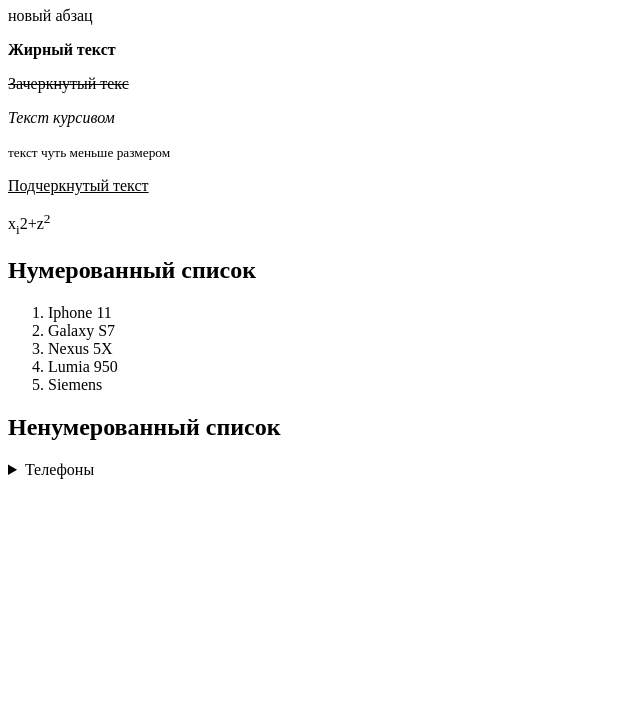
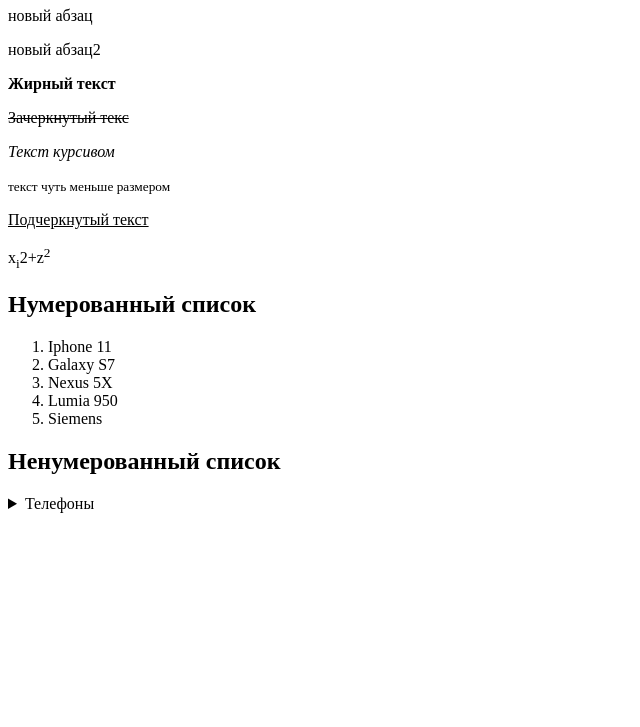
Before and after one commit to ChernovaNaday/myfirstsite, a plain HTML site: page index.html in a window 1280 px wide. Shown: the part 73-800 px from the top of the page, without its empty margins (0-640 px from the left). Drawn offline with Linux system fonts and the light colour scheme.

Commit message:
Update index.html

```diff
--- a/index.html
+++ b/index.html
@@ -8,6 +8,7 @@
     <body>
         <h1>Мой первый сайт</h1>
         <p>новый абзац</p>
+        <p>новый абзац2</p>
         <b>Жирный текст</b>
         <p>
         <del>Зачеркнутый текс</del>
```
